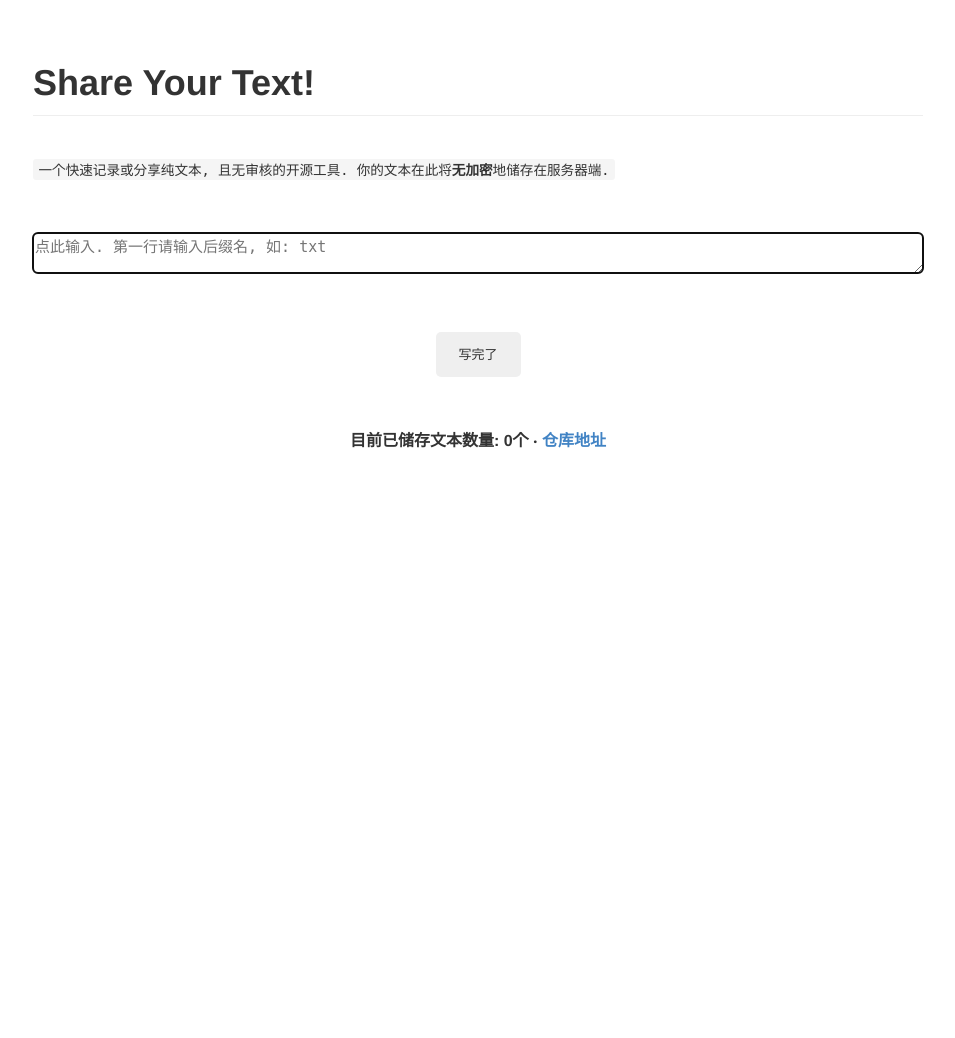
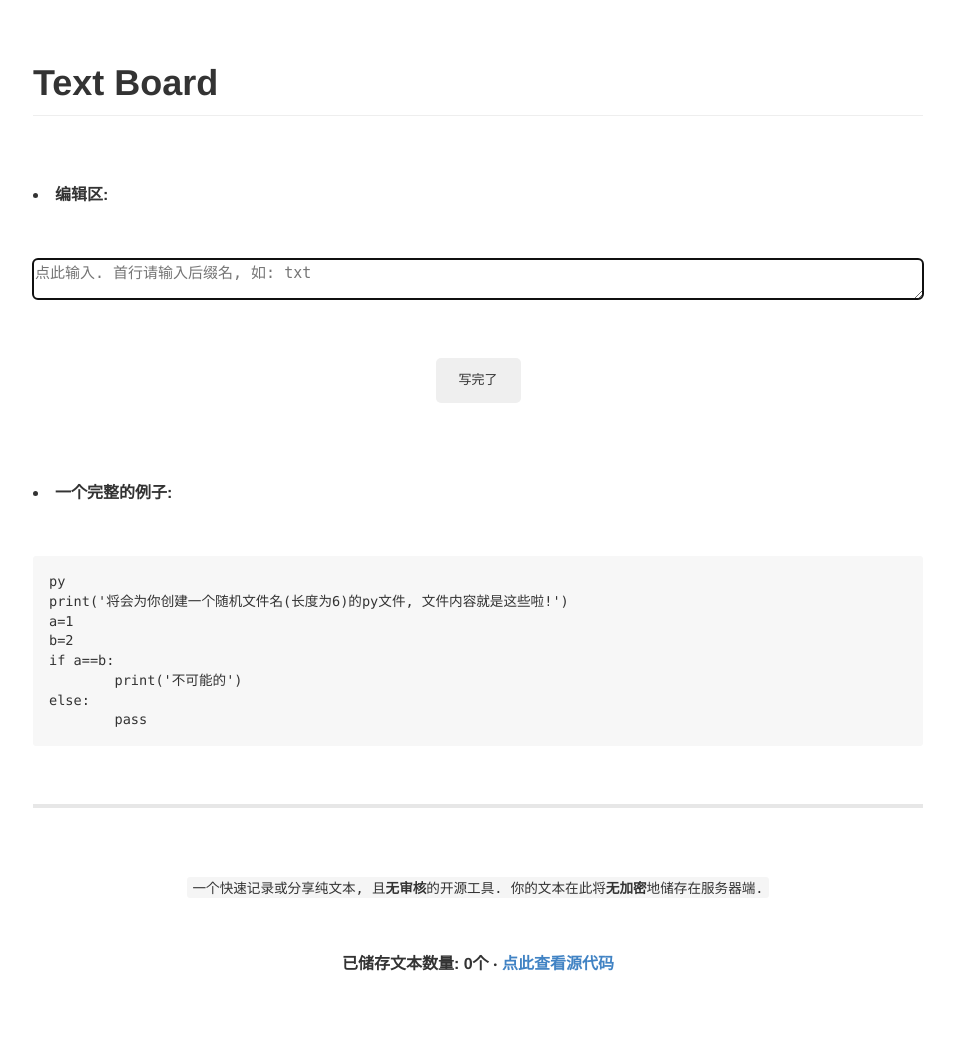
Before and after one commit to wzk0/textboard, a Flask app: page / in a window 1280 px wide. Shown: the whole page, without its empty margins (162-1117 px from the left). Before the commit the page ends 448 px from the top, so only its background shows below. Run offline with Flask 2, Linux system fonts and the light colour scheme.

Commit message:
优化模板

```diff
--- a/app.py
+++ b/app.py
@@ -73,9 +73,9 @@ def pnf(e):
 def packup(passwd):
 	global pwd
 	if passwd==pwd:
-		with open('ls','w')as f:
+		with open('ls.txt','w')as f:
 			f.write('\n'.join(os.listdir('data/post')))
-		return send_from_directory('.','ls')
+		return send_from_directory('.','ls.txt')
 	else:
 		return render_template('404.html'),404
 
--- a/templates/404.html
+++ b/templates/404.html
@@ -1091,12 +1091,12 @@ body .markdown-body
 .highlight .vi{color:teal}
 .highlight .il{color:#009999}
 .highlight .gc{color:#999;background-color:#EAF2F5}</style>
-	<title>404</title>
+	<title>404 - Text Board</title>
 </head>
 <article class="markdown-body">
 <body>
-<h1>Share Your Text!</h1><br>
-<b>找不到此文件!</b><br>
+<h1>Text Board</h1><br>
+<b>404 NOT FOUND - 找不到此文件或页面!</b><br>
 <br><br><center><code><a href="/">返回主页</a></code></center>
 </body>
 </article>
--- a/templates/css/style.css
+++ b/templates/css/style.css
@@ -13,6 +13,14 @@ body .markdown-body
     font-size: 15px;
     width: 100%;
     height: 1000%;
+    border: 0px solid black;
+    border-radius: 5px;
+}
+
+.kk {
+    font-size: 15px;
+    width: 100%;
+    height: 10000%;
     border: 0px solid black;
     border-radius: 5px;
 }
--- a/templates/index.html
+++ b/templates/index.html
@@ -4,16 +4,24 @@
 	<meta charset="utf-8">
 	<meta name="viewport" content="width=device-width, initial-scale=1">
 	<link rel="stylesheet" type="text/css" href="css/style.css">
-	<title>Text Board</title>
+	<title>Share Your Text! - Text Board</title>
 </head>
 <article class="markdown-body">
 <body>
-<h1>Share Your Text!</h1><br>
-<code>一个快速记录或分享纯文本, 且无审核的开源工具. 你的文本在此将<b>无加密</b>地储存在服务器端.</code><br><br>
-<form method="post"><br>
-<textarea class="k" required="" name="text" id="text" wrap="hard" autofocus placeholder="点此输入. 第一行请输入后缀名, 如: txt"></textarea><br><br>
-<center><br><input class="b" type="submit" value="写完了"></center>
-</form>
+<h1>Text Board</h1><br>
+<form method="post"><br><b><li>编辑区:</b></li><br><br>
+<textarea class="k" required="" name="text" id="text" wrap="hard" autofocus placeholder="点此输入. 首行请输入后缀名, 如: txt"></textarea><br><br>
+<center><br><input class="b" type="submit" value="写完了"></center><br>
+</form><br><br><b><li>一个完整的例子:</li></b><br><br>
+<pre>py
+print('将会为你创建一个随机文件名(长度为6)的py文件, 文件内容就是这些啦!')
+a=1
+b=2
+if a==b:
+	print('不可能的')
+else:
+	pass
+</pre>
 </body>
 <script>
     var textarea = document.querySelector('textarea');
@@ -22,7 +30,7 @@
         textarea.style.height = '100px';
         textarea.style.height = e.target.scrollHeight + 'px';
     });
-</script><br>
-<br><center><b>目前已储存文本数量: {{ num }}个 ‧ <a href="https://github.com/wzk0/textboard">仓库地址</a></b></center>
+</script>
+<br><center><hr><br><br><code>一个快速记录或分享纯文本, 且<b>无审核</b>的开源工具. 你的文本在此将<b>无加密</b>地储存在服务器端.</code><br><br><br><b>已储存文本数量: {{ num }}个 ‧ <a href="https://github.com/wzk0/textboard">点此查看源代码</a></b></center>
 </article>
 </html>
```
Also changed, not shown: templates/look.html (+6 -5 lines), templates/result.html (+4 -4 lines).
